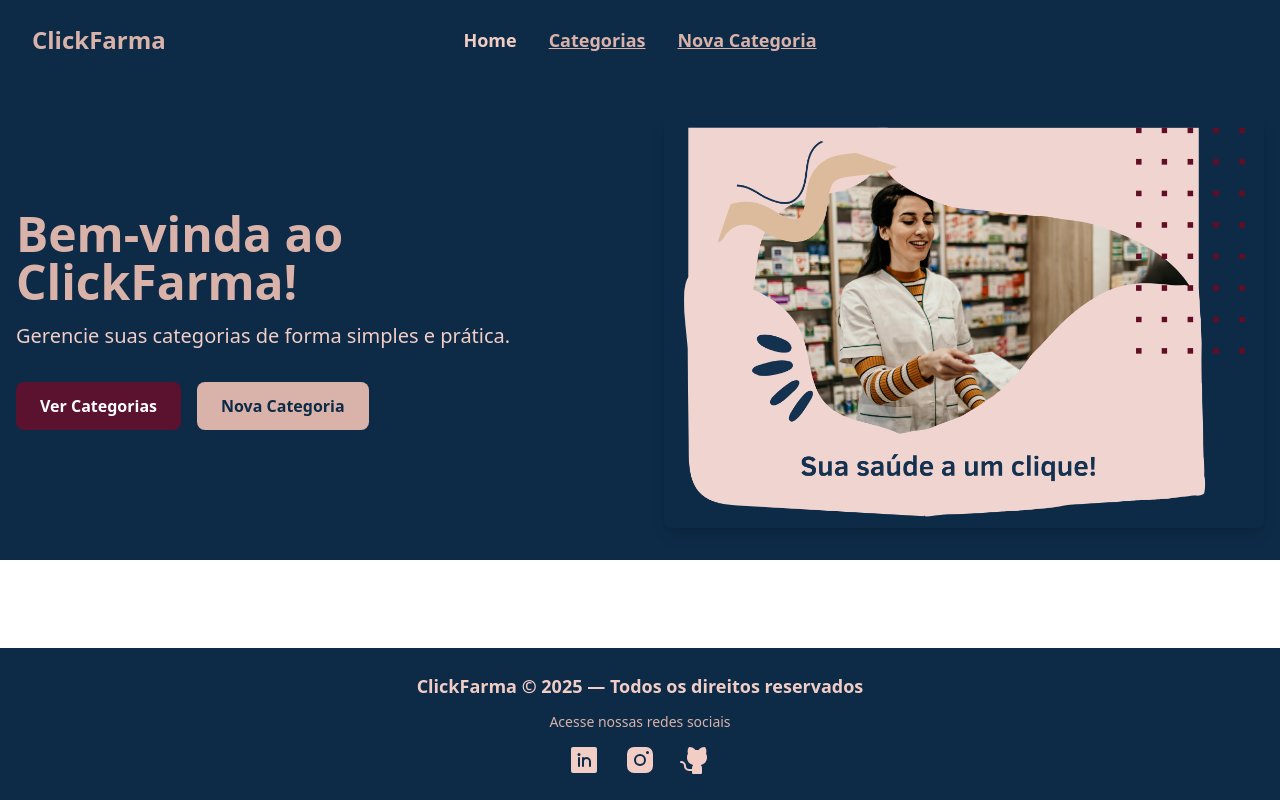
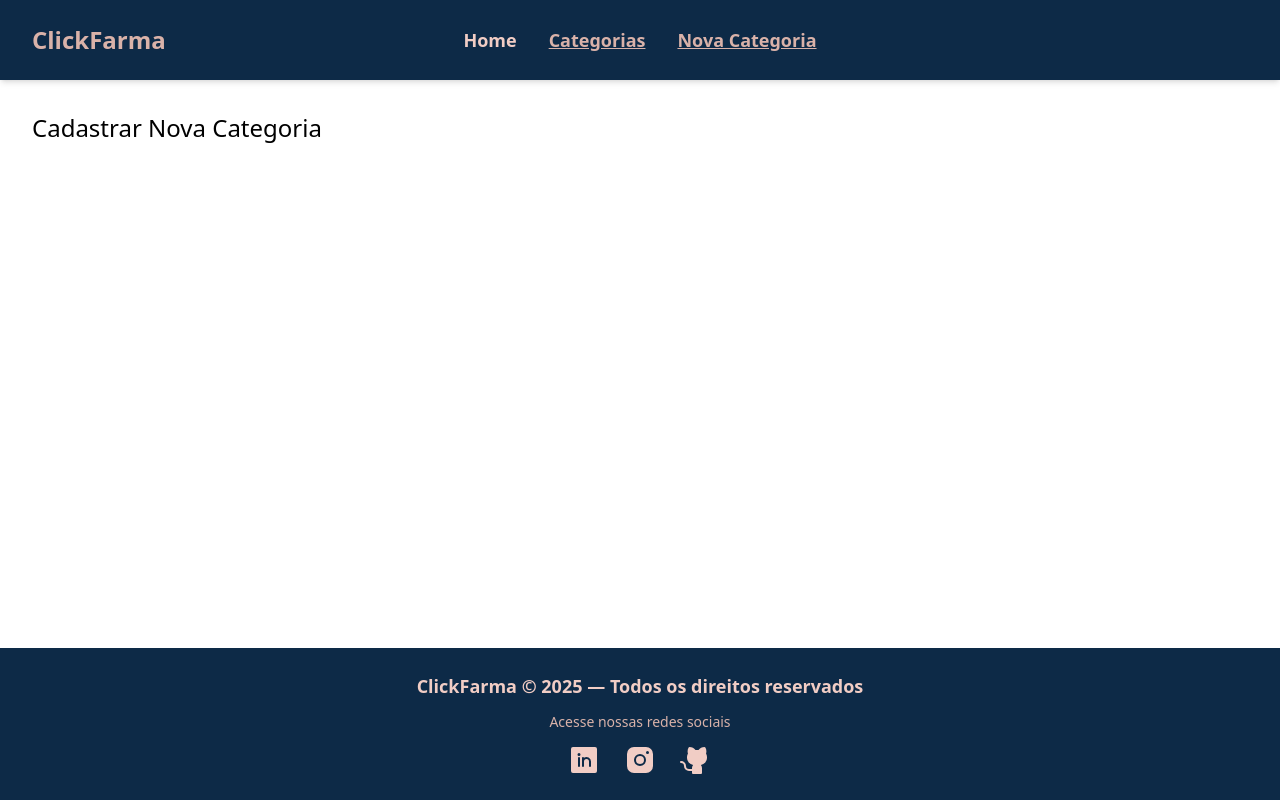
Before and after one commit to MaeliPalharini/projeto_final_bloco_03, a React (Vite) app: page /categorias/novo in a window 1280 px wide. Built offline with nearby package versions, Linux system fonts and the light colour scheme.

Commit message:
✨feat: Etapa 2: Rotas configuradas e Navbar funcionando

```diff
--- a/src/App.tsx
+++ b/src/App.tsx
@@ -1,17 +1,21 @@
 import Navbar from "./components/navbar/Navbar.tsx";
 import Footer from "./components/footer/Footer.tsx";
 import Home from "./pages/Home.tsx";
+import {Route, Routes} from "react-router-dom";
 
-function App() {
+export default function App() {
     return (
         <div className="min-h-screen flex flex-col">
             <Navbar />
-            <div className="flex-1">
-                <Home />
-            </div>
+            <main className="flex-1">
+                <Routes>
+                    <Route path="/" element={<Home />} />
+                    <Route path="/categorias" element={<h1 className="p-8 text-2xl">Página de Categorias</h1>} />
+                    <Route path="/categorias/novo" element={<h1 className="p-8 text-2xl">Cadastrar Nova Categoria</h1>} />
+                    <Route path="*" element={<h1 className="p-8 text-2xl">Página não encontrada 😢</h1>} />
+                </Routes>
+            </main>
             <Footer />
         </div>
     );
 }
-
-export default App;
```
